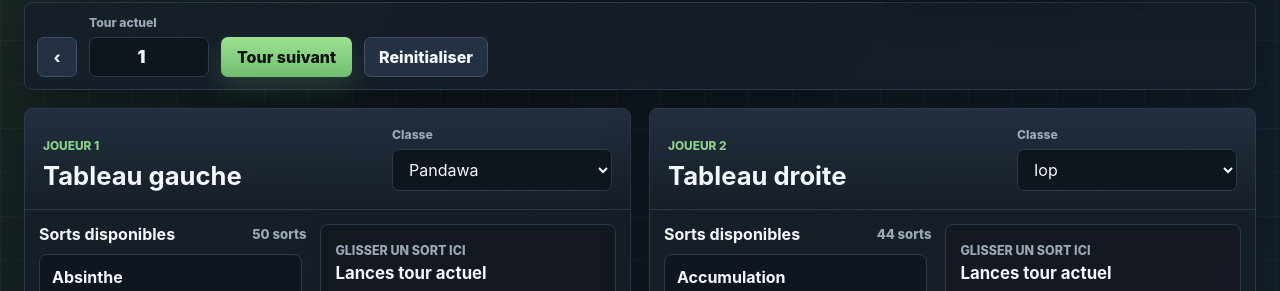
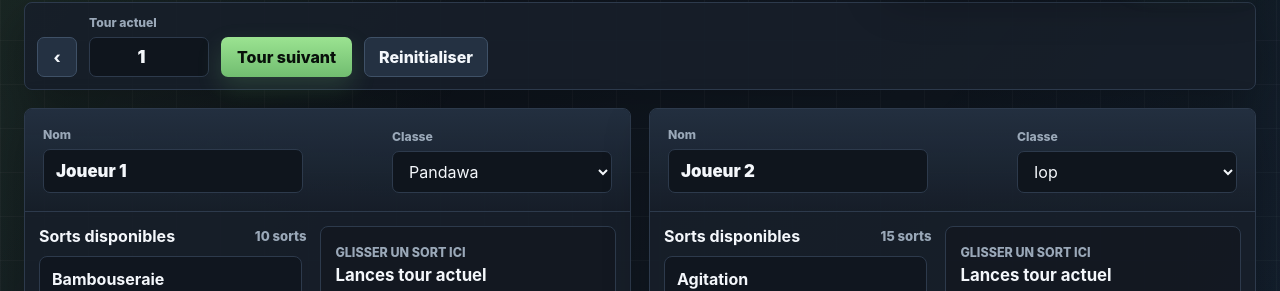
Before and after one commit to Booliche1/Calculateur, a website: page si-je-te-fournit-un-google/combat.html in a window 1280 px wide. Shown: the part 136-427 px from the top of the page. Drawn offline with Linux system fonts and the light colour scheme.

Commit message:
Ajoute les noms modifiables des joueurs

```diff
--- a/si-je-te-fournit-un-google/combat.html
+++ b/si-je-te-fournit-un-google/combat.html
@@ -34,8 +34,10 @@
         <article class="combat-board" data-player="0">
           <div class="combat-board-header">
             <div>
-              <p class="eyebrow">Joueur 1</p>
-              <h2>Tableau gauche</h2>
+              <label class="player-name-field">
+                <span>Nom</span>
+                <input id="playerName0" type="text" value="Joueur 1" />
+              </label>
             </div>
             <label>
               <span>Classe</span>
@@ -67,8 +69,10 @@
         <article class="combat-board" data-player="1">
           <div class="combat-board-header">
             <div>
-              <p class="eyebrow">Joueur 2</p>
-              <h2>Tableau droite</h2>
+              <label class="player-name-field">
+                <span>Nom</span>
+                <input id="playerName1" type="text" value="Joueur 2" />
+              </label>
             </div>
             <label>
               <span>Classe</span>
--- a/si-je-te-fournit-un-google/combat.js
+++ b/si-je-te-fournit-un-google/combat.js
@@ -15,6 +15,7 @@ const combatEls = {
   reset: document.querySelector("#combatReset"),
   clearLog: document.querySelector("#clearCombatLog"),
   journal: document.querySelector("#combatJournal"),
+  playerNames: [document.querySelector("#playerName0"), document.querySelector("#playerName1")],
   classSelects: [document.querySelector("#playerClass0"), document.querySelector("#playerClass1")],
   spellLists: [document.querySelector("#playerSpellList0"), document.querySelector("#playerSpellList1")],
   spellCounts: [document.querySelector("#playerSpellCount0"), document.querySelector("#playerSpellCount1")],
@@ -32,6 +33,10 @@ function normalizeCombat(value) {
 
 function combatSpellKey(spell) {
   return `${spell.classe}:${spell.sourceId || spell.nom}`;
+}
+
+function playerName(playerIndex) {
+  return combatEls.playerNames[playerIndex].value.trim() || `Joueur ${playerIndex + 1}`;
 }
 
 function combatElementClass(element) {
@@ -118,7 +123,7 @@ function renderClassSelects() {
 function renderCombatSpellList(playerIndex) {
   const player = combatState.players[playerIndex];
   const spells = combatSpells
-    .filter((spell) => spell.classe === player.className)
+    .filter((spell) => spell.classe === player.className && Number(spell.relance) > 0)
     .sort((a, b) => a.nom.localeCompare(b.nom));
 
   combatEls.spellCounts[playerIndex].textContent = `${spells.length} sorts`;
@@ -228,7 +233,7 @@ function renderCombatJournal() {
       const row = document.createElement("div");
       row.className = "journal-row";
       row.innerHTML = `
-        <strong>Joueur ${cast.playerIndex + 1}</strong>
+        <strong>${playerName(cast.playerIndex)}</strong>
         <span>${cast.name}</span>
         <em>${cast.relance ? `relance tour ${cast.readyTurn}` : "sans relance"}</em>
       `;
@@ -252,7 +257,7 @@ function renderEnemyAlerts() {
     const alert = document.createElement("div");
     alert.className = "enemy-ready-alert";
     alert.innerHTML = `
-      <span>Attention Joueur ${enemyIndex + 1}</span>
+      <span>Attention ${playerName(enemyIndex)}</span>
       <strong>${readySpells.map((cast) => cast.name).join(", ")}</strong>
       <em>peut etre relance ce tour</em>
     `;
@@ -281,6 +286,10 @@ combatEls.classSelects.forEach((select, playerIndex) => {
     combatState.players[playerIndex].className = select.value;
     renderCombat();
   });
+});
+
+combatEls.playerNames.forEach((input) => {
+  input.addEventListener("input", renderCombat);
 });
 
 combatEls.dropZones.forEach((zone, playerIndex) => {
--- a/si-je-te-fournit-un-google/styles.css
+++ b/si-je-te-fournit-un-google/styles.css
@@ -716,6 +716,16 @@ select:focus {
   font-weight: 900;
 }
 
+.player-name-field {
+  max-width: 260px;
+}
+
+.player-name-field input {
+  min-height: 44px;
+  font-size: 1.05rem;
+  font-weight: 900;
+}
+
 .combat-layout {
   display: grid;
   grid-template-columns: repeat(2, minmax(0, 1fr));
```
